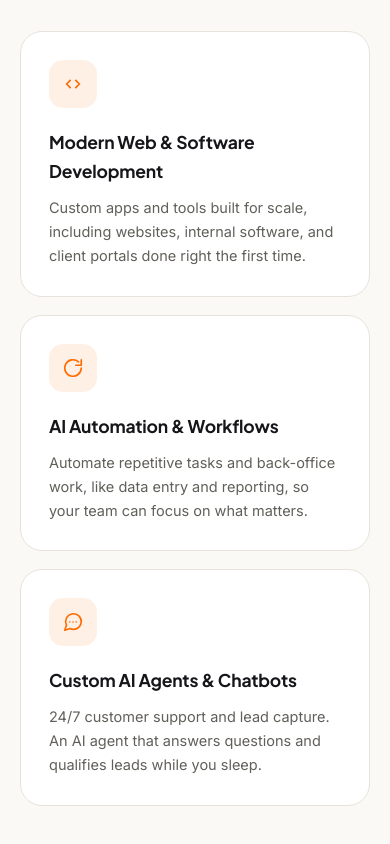
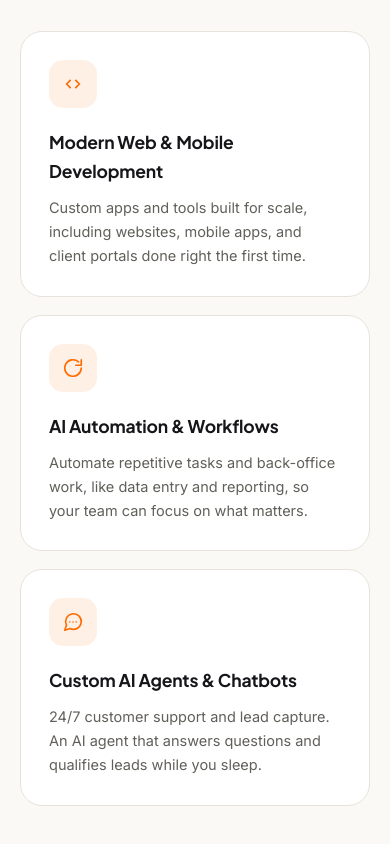
Before and after one commit to softtunex/adalin-landing-page, a website: page index.html in a window 390 px wide. Shown: the part 1198-2042 px from the top of the page. Drawn offline with Linux system fonts and the light colour scheme.

Commit message:
Rename What We Do software card to Modern Web & Mobile Development

```diff
--- a/index.html
+++ b/index.html
@@ -159,10 +159,10 @@
                 <path d="M15 8l4 4-4 4" stroke-linecap="round" stroke-linejoin="round" />
               </svg>
             </div>
-            <h3>Modern Web &amp; Software Development</h3>
+            <h3>Modern Web &amp; Mobile Development</h3>
             <p>
               Custom apps and tools built for scale, including websites,
-              internal software, and client portals done right the first time.
+              mobile apps, and client portals done right the first time.
             </p>
           </div>
           <div class="service-card">
```
